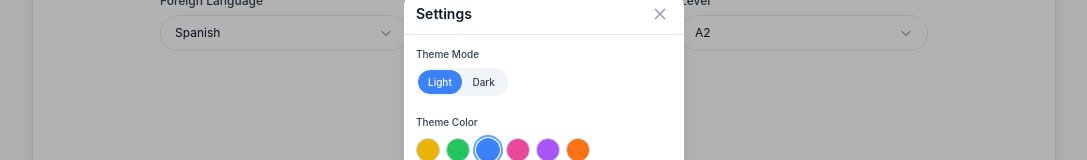
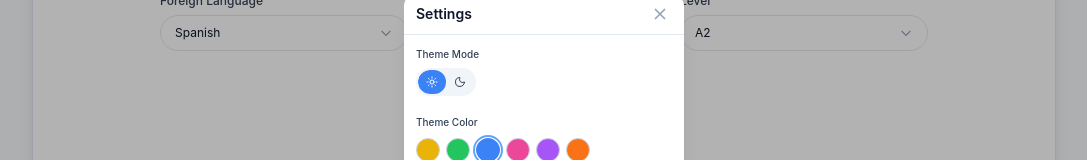
Before and after one commit to wiggam/korli-fe, a React (Vite) app: page / in a window 1280 px wide. Both pictures are taken after a click on the button "Settings". Shown: the part 293-453 px from the top of the page, without its empty margins (96-1183 px from the left). Built offline with nearby package versions, Linux system fonts and the light colour scheme.

Commit message:
chore(app): update theme slider background color for dark mode, change text to icon for slider (moon and sun)

```diff
--- a/src/components/Settings.tsx
+++ b/src/components/Settings.tsx
@@ -1,3 +1,4 @@
+import { Sun, Moon } from 'lucide-react';
 import { useTheme } from '../contexts/ThemeContext';
 import { THEME_COLORS, type ThemeColor, type ThemeMode } from '../types/theme';
 import { darkModeColors, getThemeColorClasses } from '../utils/theme';
@@ -67,6 +68,8 @@ export const Settings = ({ onClose }: SettingsProps) => {
 								onChange={handleModeChange}
 								leftLabel="Light"
 								rightLabel="Dark"
+								leftIcon={<Sun className="h-3 w-3" />}
+								rightIcon={<Moon className="h-3 w-3" />}
 								size="sm"
 							/>
 						</div>
--- a/src/components/TwoOptionSlider.tsx
+++ b/src/components/TwoOptionSlider.tsx
@@ -8,6 +8,8 @@ interface TwoOptionSliderProps<T extends string> {
 	onChange: (value: T) => void;
 	leftLabel: string;
 	rightLabel: string;
+	leftIcon?: React.ReactNode;
+	rightIcon?: React.ReactNode;
 	size?: 'sm' | 'md';
 	className?: string;
 }
@@ -32,6 +34,8 @@ export const TwoOptionSlider = <T extends string>({
 	onChange,
 	leftLabel,
 	rightLabel,
+	leftIcon,
+	rightIcon,
 	size = 'md',
 	className = '',
 }: TwoOptionSliderProps<T>) => {
@@ -47,7 +51,7 @@ export const TwoOptionSlider = <T extends string>({
 
 	return (
 		<div
-			className={`relative inline-flex shrink-0 items-center rounded-full ${darkModeColors.tabBg} p-[2px] ${className}`}
+			className={`relative inline-flex shrink-0 items-center rounded-full ${darkModeColors.sliderBg} p-[2px] ${className}`}
 			role="radiogroup"
 			aria-label="Mode selector"
 		>
@@ -72,17 +76,18 @@ export const TwoOptionSlider = <T extends string>({
 					onClick={() => handleClick(leftOption)}
 					role="radio"
 					aria-checked={isLeft}
+					aria-label={leftLabel}
 					className={`relative z-10 flex items-center justify-center rounded-full ${
 						styles.buttonHeight
-					} ${styles.buttonPaddingX} ${
-						styles.buttonText
+					} ${leftIcon ? 'px-2' : styles.buttonPaddingX} ${
+						!leftIcon ? styles.buttonText : ''
 					} font-medium transition-colors duration-200 ${
 						isLeft
 							? darkModeColors.tabTextActive
 							: `${darkModeColors.tabText} ${darkModeColors.tabHover}`
 					}`}
 				>
-					{leftLabel}
+					{leftIcon ? leftIcon : leftLabel}
 				</button>
 
 				<button
@@ -90,17 +95,18 @@ export const TwoOptionSlider = <T extends string>({
 					onClick={() => handleClick(rightOption)}
 					role="radio"
 					aria-checked={!isLeft}
+					aria-label={rightLabel}
 					className={`relative z-10 flex items-center justify-center rounded-full ${
 						styles.buttonHeight
-					} ${styles.buttonPaddingX} ${
-						styles.buttonText
+					} ${rightIcon ? 'px-2' : styles.buttonPaddingX} ${
+						!rightIcon ? styles.buttonText : ''
 					} font-medium transition-colors duration-200 ${
 						!isLeft
 							? darkModeColors.tabTextActive
 							: `${darkModeColors.tabText} ${darkModeColors.tabHover}`
 					}`}
 				>
-					{rightLabel}
+					{rightIcon ? rightIcon : rightLabel}
 				</button>
 			</div>
 		</div>
--- a/src/utils/theme.ts
+++ b/src/utils/theme.ts
@@ -30,6 +30,7 @@ const DARK_COLORS = {
 
 	// Background colors (use full class strings with dark: prefix)
 	bgButton: 'dark:bg-[#8795A6]', // Button backgrounds
+	bgSlider: 'dark:bg-slate-500', // Slider background (for TwoOptionSlider)
 	bgHover: 'dark:hover:bg-slate-500', // Hover backgrounds
 	bgHoverDark: 'dark:hover:bg-slate-600', // Darker hover backgrounds
 	bgHoverStatic: 'dark:bg-slate-500', // Static hover background (for dropdowns)
@@ -101,6 +102,9 @@ export const darkModeColors = {
 	tabText: `text-slate-700 ${DARK_COLORS.textMuted}`,
 	tabTextActive: `text-white ${DARK_COLORS.textPrimary}`,
 	tabHover: `hover:text-slate-900 ${DARK_COLORS.textPrimary}`,
+
+	// Slider background (for TwoOptionSlider - separate from tabs to stand out on modals)
+	sliderBg: `bg-slate-100 ${DARK_COLORS.bgSlider}`,
 
 	// Message bubbles
 	messageAiBg: `bg-white ${DARK_COLORS.chatBackground}`,
```
